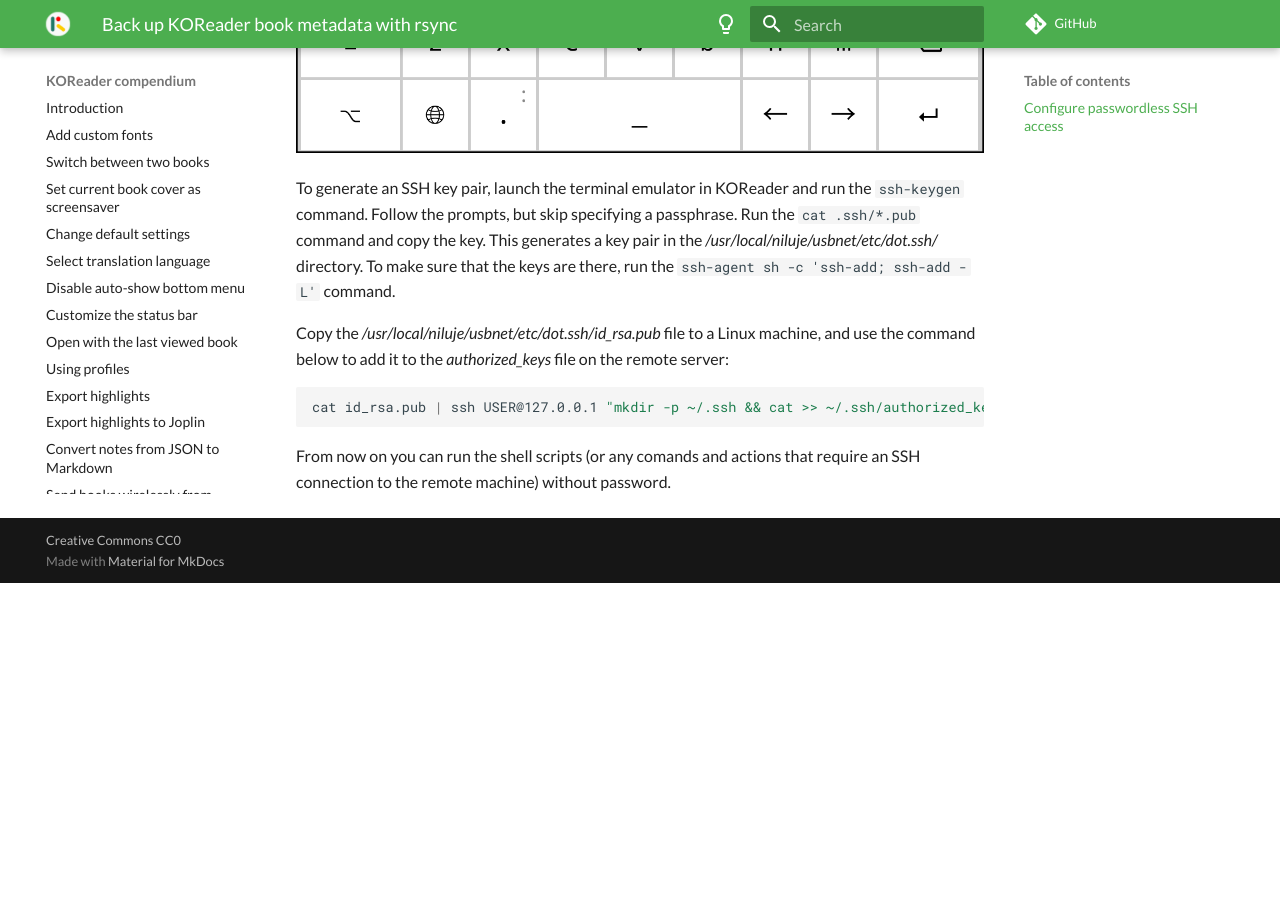
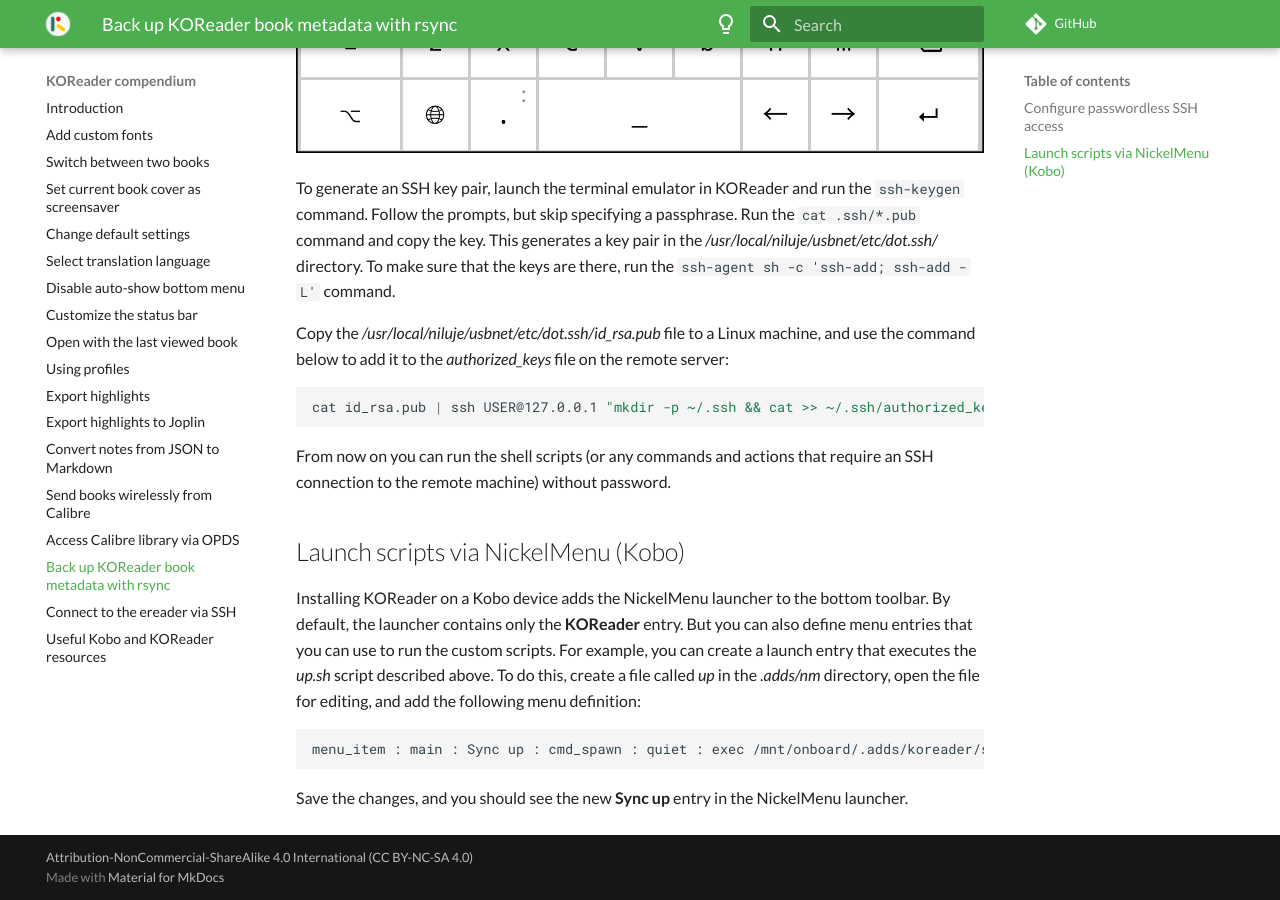
Before and after one commit to dmpop/koreader-compendium, an MkDocs documentation site: the page built from docs/15-koreader-rsync.md, in a window 1280 px wide and 900 px high, scrolled down 2600 px. Built offline with MkDocs 1.6.1 and Material for MkDocs 9.7.7, drawn with Linux system fonts in a browser that asks for light colours; comment, search, counter and statistics services are not loaded; before the commit the page ends 3183 px from its top, so only the background shows below that.

Commit message:
BY-NC-SA license. NickelMenu

````diff
--- a/docs/15-koreader-rsync.md
+++ b/docs/15-koreader-rsync.md
@@ -69,4 +69,14 @@
 cat id_rsa.pub | ssh USER@127.0.0.1 "mkdir -p ~/.ssh && cat >> ~/.ssh/authorized_keys"
 ```
 
-From now on you can run the shell scripts (or any comands and actions that require an SSH connection to the remote machine) without password.
+From now on you can run the shell scripts (or any commands and actions that require an SSH connection to the remote machine) without password.
+
+## Launch scripts via NickelMenu (Kobo)
+
+Installing KOReader on a Kobo device adds the NickelMenu launcher to the bottom toolbar. By default, the launcher contains only the **KOReader** entry. But you can also define menu entries that you can use to run the custom scripts. For example, you can create a launch entry that executes the _up.sh_ script described above. To do this, create a file called _up_ in the _.adds/nm_ directory, open the file for editing, and add the following menu definition:
+
+```
+menu_item : main : Sync up : cmd_spawn : quiet : exec /mnt/onboard/.adds/koreader/scripts/up.sh
+```
+
+Save the changes, and you should see the new **Sync up** entry in the NickelMenu launcher.
--- a/mkdocs.yml
+++ b/mkdocs.yml
@@ -4,7 +4,7 @@
 site_author: Dmitri Popov
 repo_url: https://github.com/dmpop/koreader-compendium/
 edit_uri: blob/main/docs/
-copyright: Creative Commons CC0
+copyright: Attribution-NonCommercial-ShareAlike 4.0 International (CC BY-NC-SA 4.0)
 theme:
   name: material
   logo: logo.png
````
Also changed, not shown: 1 other file.
